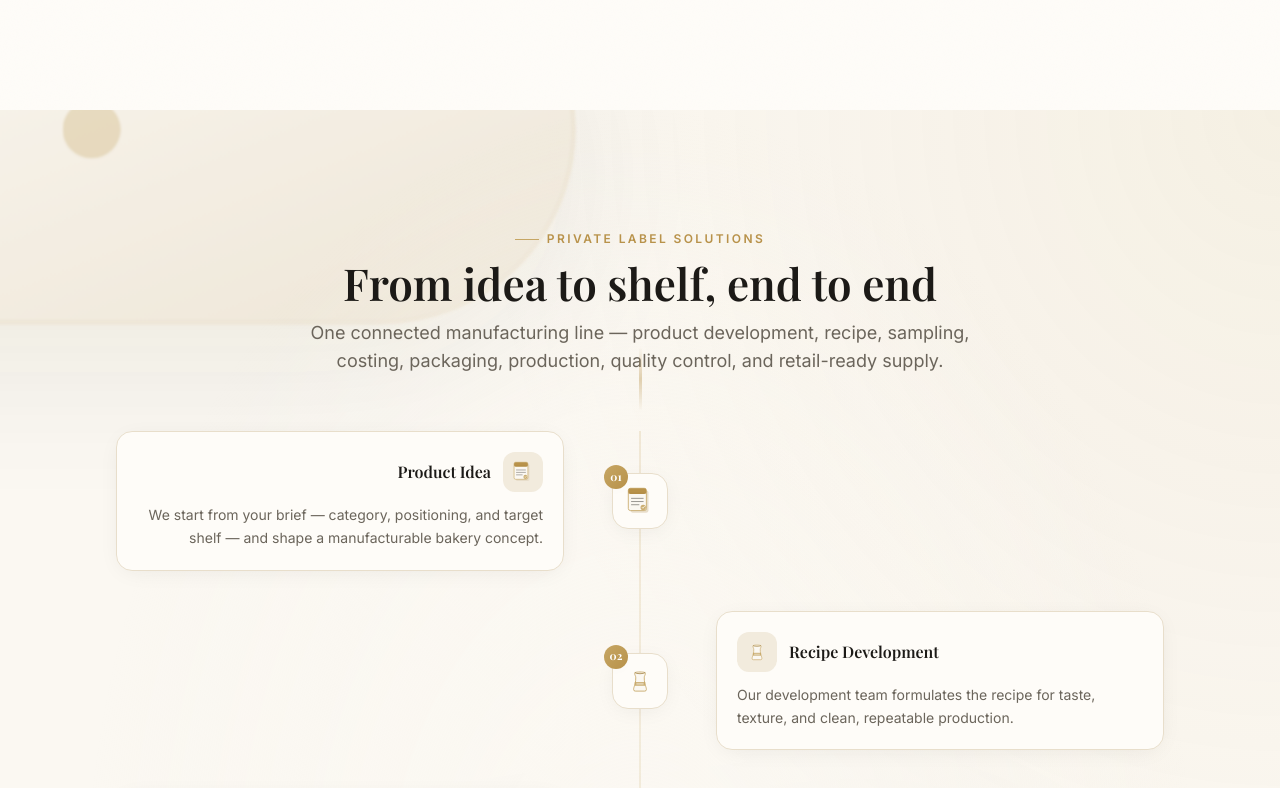
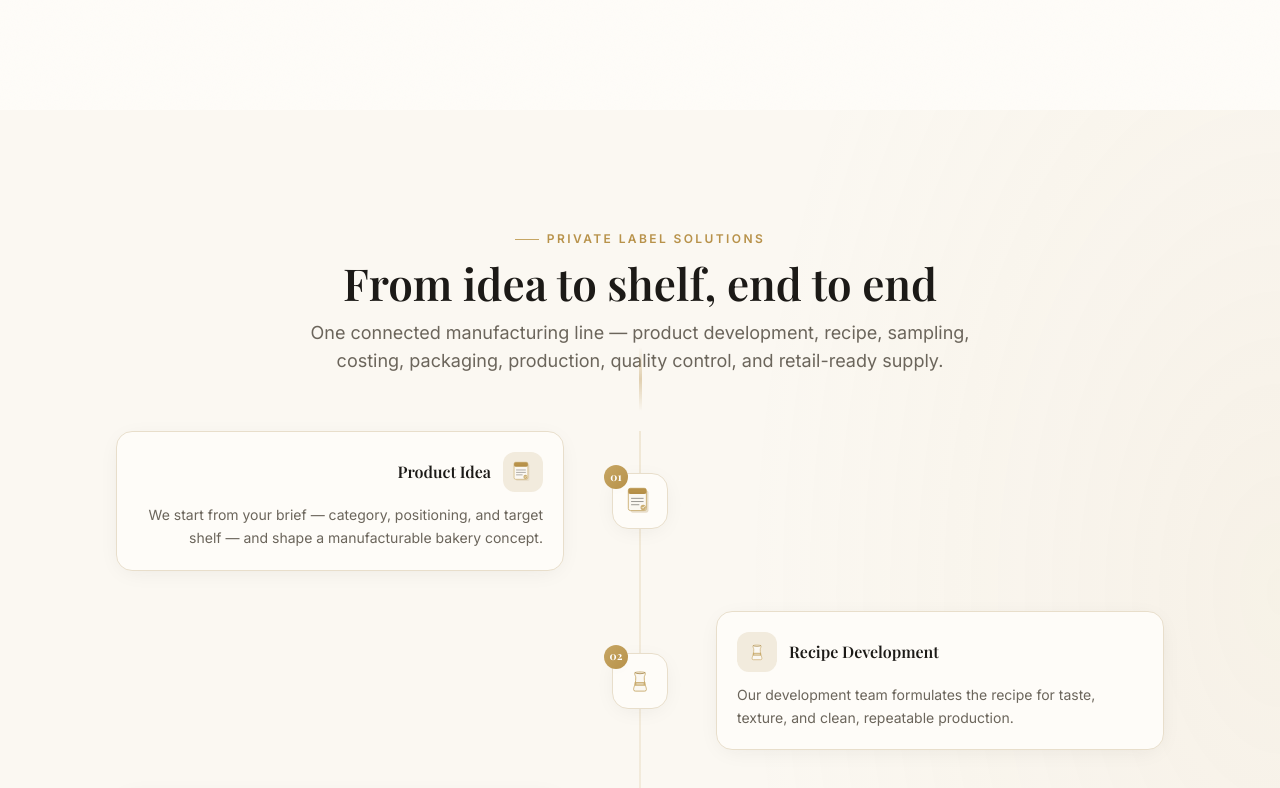
Before and after one commit to Ma7mdYehia/al-shehail-food-industry-landing-page, a Next.js app: page / in a window 1280 px wide. Shown: the part 2912-3700 px from the top of the page. Built offline with nearby package versions, Linux system fonts and the light colour scheme; a web font is replaced by a local one.

Commit message:
Lighten private label background treatment
Co-Authored-By: Claude Opus 4.8 <noreply@anthropic.com>
Claude-Session: https://claude.ai/code/session_01FYCJKz6WipxMBpvd4besZg

```diff
--- a/components/decor/FlowBackdrop.tsx
+++ b/components/decor/FlowBackdrop.tsx
@@ -1,98 +1,44 @@
-// Lightweight, CSS/SVG-only decorative backdrop. Suggests a connected,
-// flowing manufacturing system with soft embossed rounded shapes — concentrated
-// toward the right edge so the centred copy keeps clean negative space. No
-// raster images, no JS, reduced-motion safe (it's fully static).
+// Ultra-light, static decorative backdrop. CSS gradients + a couple of thin
+// static SVG flow lines suggesting a connected private-label process — kept to
+// the right edge so the centred copy stays clean. No blur, no filters, no
+// shadows, no animation, no JS: nothing that repaints during scroll.
 export default function FlowBackdrop() {
   return (
     <div className="pointer-events-none absolute inset-0 overflow-hidden" aria-hidden>
-      {/* Warm depth wash toward the corners */}
+      {/* Soft warm gradient base, concentrated toward the right edge */}
       <div
         className="absolute inset-0"
         style={{
           background:
-            "radial-gradient(115% 85% at 100% 0%, rgba(198,166,100,0.10), transparent 55%)," +
-            "radial-gradient(110% 90% at 0% 100%, rgba(232,222,203,0.40), transparent 55%)",
+            "radial-gradient(70% 80% at 100% 25%, rgba(198,166,100,0.08), transparent 60%)," +
+            "radial-gradient(60% 70% at 96% 100%, rgba(232,222,203,0.35), transparent 62%)",
         }}
       />
 
-      {/* Embossed flowing shapes — soft, low-contrast, right-anchored */}
+      {/* Very subtle static flow lines — thin strokes, low opacity, right side */}
       <svg
-        className="absolute -right-20 top-1/2 h-[150%] w-auto -translate-y-1/2 opacity-70 blur-[1px] sm:-right-12 lg:-right-4"
-        viewBox="0 0 600 600"
+        className="absolute right-0 top-0 h-full w-1/2 opacity-60"
+        viewBox="0 0 400 600"
         fill="none"
+        preserveAspectRatio="xMaxYMid slice"
         xmlns="http://www.w3.org/2000/svg"
       >
-        <defs>
-          <linearGradient id="flowPill" x1="0" y1="0" x2="1" y2="1">
-            <stop offset="0" stopColor="#FEFCF8" />
-            <stop offset="1" stopColor="#E8DECB" />
-          </linearGradient>
-          <linearGradient id="flowAccent" x1="0" y1="0" x2="1" y2="1">
-            <stop offset="0" stopColor="#C6A664" stopOpacity="0.5" />
-            <stop offset="1" stopColor="#C6A664" stopOpacity="0" />
-          </linearGradient>
-          <filter id="flowSoft" x="-30%" y="-30%" width="160%" height="160%">
-            <feDropShadow
-              dx="0"
-              dy="10"
-              stdDeviation="16"
-              floodColor="#2A2724"
-              floodOpacity="0.1"
-            />
-          </filter>
-        </defs>
-
-        {/* Connecting flow ribbon */}
         <path
-          d="M120 70 C 330 140, 230 300, 440 360 S 350 540, 540 560"
-          stroke="url(#flowAccent)"
-          strokeWidth="10"
-          strokeLinecap="round"
+          d="M-20 130 C 150 180, 95 305, 270 335 S 205 505, 430 525"
+          stroke="#C6A664"
+          strokeOpacity="0.18"
+          strokeWidth="1.5"
         />
-
-        <g filter="url(#flowSoft)">
-          {/* Extruded capsules */}
-          <rect x="250" y="64" width="200" height="80" rx="40" fill="url(#flowPill)" stroke="#E8DECB" />
-          <rect
-            x="330"
-            y="252"
-            width="230"
-            height="88"
-            rx="44"
-            fill="url(#flowPill)"
-            stroke="#E8DECB"
-            transform="rotate(-8 445 296)"
-          />
-          <rect
-            x="300"
-            y="452"
-            width="190"
-            height="76"
-            rx="38"
-            fill="url(#flowPill)"
-            stroke="#E8DECB"
-            transform="rotate(6 395 490)"
-          />
-          {/* Connected nodes */}
-          <circle cx="148" cy="82" r="28" fill="url(#flowPill)" stroke="#E8DECB" />
-          <circle cx="472" cy="360" r="22" fill="url(#flowPill)" stroke="#E8DECB" />
-          <circle cx="548" cy="560" r="16" fill="url(#flowPill)" stroke="#E8DECB" />
-        </g>
-
-        {/* Subtle champagne highlight dots along the flow */}
-        <circle cx="350" cy="104" r="6" fill="#C6A664" opacity="0.45" />
-        <circle cx="445" cy="296" r="6" fill="#C6A664" opacity="0.4" />
-        <circle cx="395" cy="490" r="6" fill="#C6A664" opacity="0.4" />
+        <path
+          d="M-20 195 C 165 245, 115 365, 305 395 S 245 560, 445 585"
+          stroke="#C6A664"
+          strokeOpacity="0.12"
+          strokeWidth="1.5"
+        />
+        {/* A couple of process nodes along the flow */}
+        <circle cx="270" cy="335" r="4" fill="#C6A664" fillOpacity="0.25" />
+        <circle cx="305" cy="395" r="3" fill="#C6A664" fillOpacity="0.2" />
       </svg>
-
-      {/* Readability overlay — keeps the centre clean behind the text */}
-      <div
-        className="absolute inset-0"
-        style={{
-          background:
-            "radial-gradient(62% 60% at 50% 42%, rgba(251,248,242,0.92), rgba(251,248,242,0) 70%)",
-        }}
-      />
     </div>
   );
 }
```
